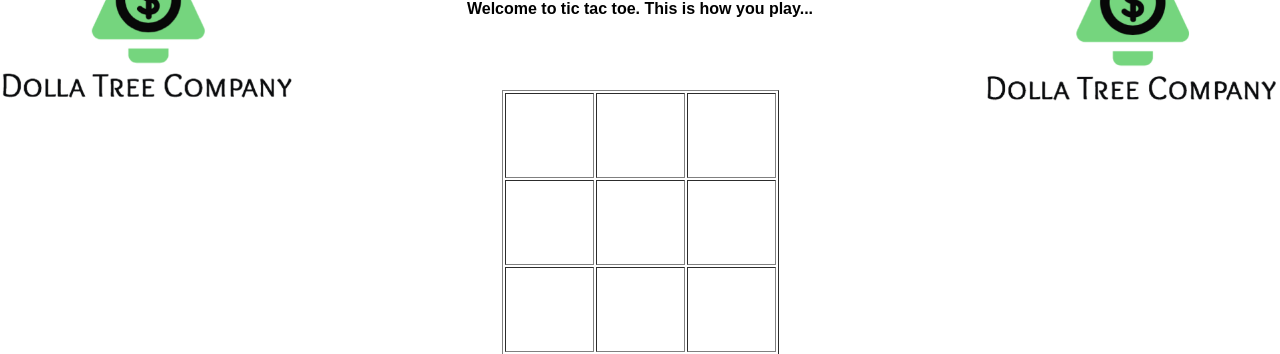
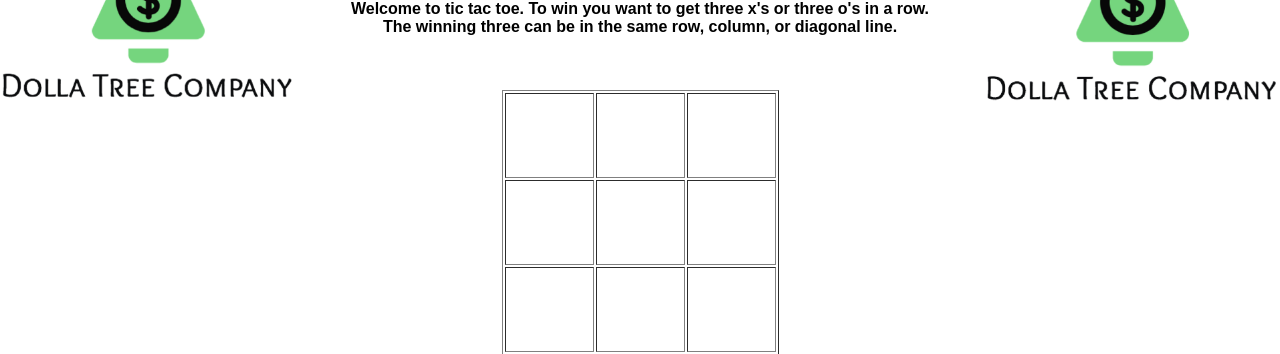
Before and after one commit to gongpengjun/422_Project2, a PHP site: page /tictactoe.php in a window 1280 px wide. Shown: the part 84-438 px from the top of the page. Run offline with PHP 8.4, Linux system fonts and the light colour scheme.

Commit message:
game directions

```diff
--- a/tictactoe.php
+++ b/tictactoe.php
@@ -110,7 +110,8 @@
 </div>
 
 <div id="intro">
-	Welcome to tic tac toe. This is how you play...<br><br>
+	Welcome to tic tac toe. To win you want to get three x's or three o's in a row.<br>
+	The winning three can be in the same row, column, or diagonal line.<br>
 </div>
 
 <div id="pageStuff">
```
